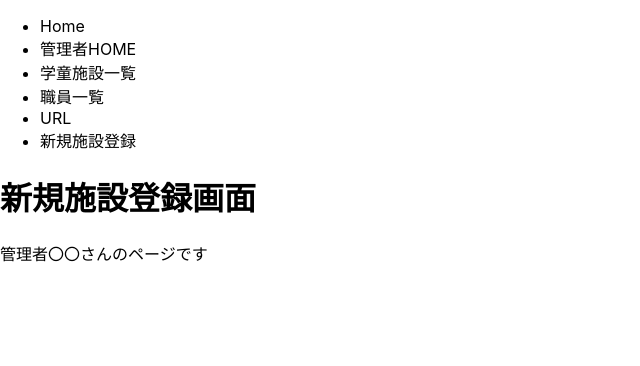
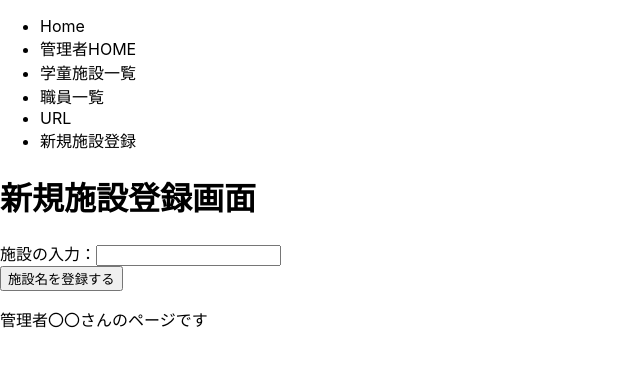
Before and after one commit to hidamari-kaihatu/aikon-app, a Next.js app in the folder app-next/next/: page /admin/admin-centerPost in a window 1280 px wide. Shown: the top 366 px of the page, without its empty margins (0-640 px from the left). Built offline with nearby package versions, Linux system fonts and the light colour scheme.

Commit message:
コードの微修正

```diff
--- a/app-next/next/pages/admin/admin-centerPost.tsx
+++ b/app-next/next/pages/admin/admin-centerPost.tsx
@@ -1,48 +1,37 @@
 import Layout from './admin-layout';
-
-export default function addCenter () {
-  return (
-    <Layout>
-      <h1>新規施設登録画面</h1>
-    </Layout>
-  );
-}
-// import React,{ useState } from "react";
-// import { Axios } from '../../lib/api';
-// import Link from 'next/link';
+import React,{ useState } from "react";
+import { Axios } from '../../lib/api';
+import Link from 'next/link';
 
 
-// export default function ItemPost() {
-//     const [item, setitem] = useState("");
+export default function addCenter() {
+    const [newCenter, setNewCenter] = useState("");
 
-//     function handleSubmit(e:any) {
-//         e.preventDefault();
-//         const data = {
-//             "Name":item,
-//         }
-//         Axios.post(`api/proxy/centerPost`, data)
-//         .then((res) => {
-//           console.log(res);
-//         })
-//         .catch((error) => {
-//           console.log(error);
-//         });
-//     }
+    function handleSubmit(e:any) {
+        e.preventDefault();
+        const data = {
+            "Name":newCenter,
+        }
+        Axios.post(`api/proxy/centerPost`, data)
+        .then((res) => {
+          console.log(res);
+        })
+        .catch((error) => {
+          console.log(error);
+        });
+    }
 
 
-//     return(
-//         <div>
-//             <h1>学童の追加</h1>
-//             <br></br>
-//             <div>
-//             <label>学童名</label>
-//             <input type="text" value={item} onChange={(e: React.ChangeEvent<HTMLInputElement>) => setitem(e.currentTarget.value)}/>
-//             <br></br>
-//             <button onClick = {handleSubmit}>追加！</button>
-//             <Link href={"/"}>
-//             <h2>HOME</h2>
-//             </Link>
-//             </div>
-//         </div>
-//     )
-// }
+    return(
+      <Layout>
+        <h1>新規施設登録画面</h1>
+            <div>
+            <label>施設の入力：</label>
+            <input type="text" value={newCenter} onChange={(e: React.ChangeEvent<HTMLInputElement>) => setNewCenter(e.currentTarget.value)}/>
+            <br></br>
+            <button onClick = {handleSubmit}>施設名を登録する</button>
+            </div>
+    </Layout>
+
+    )
+}
```
